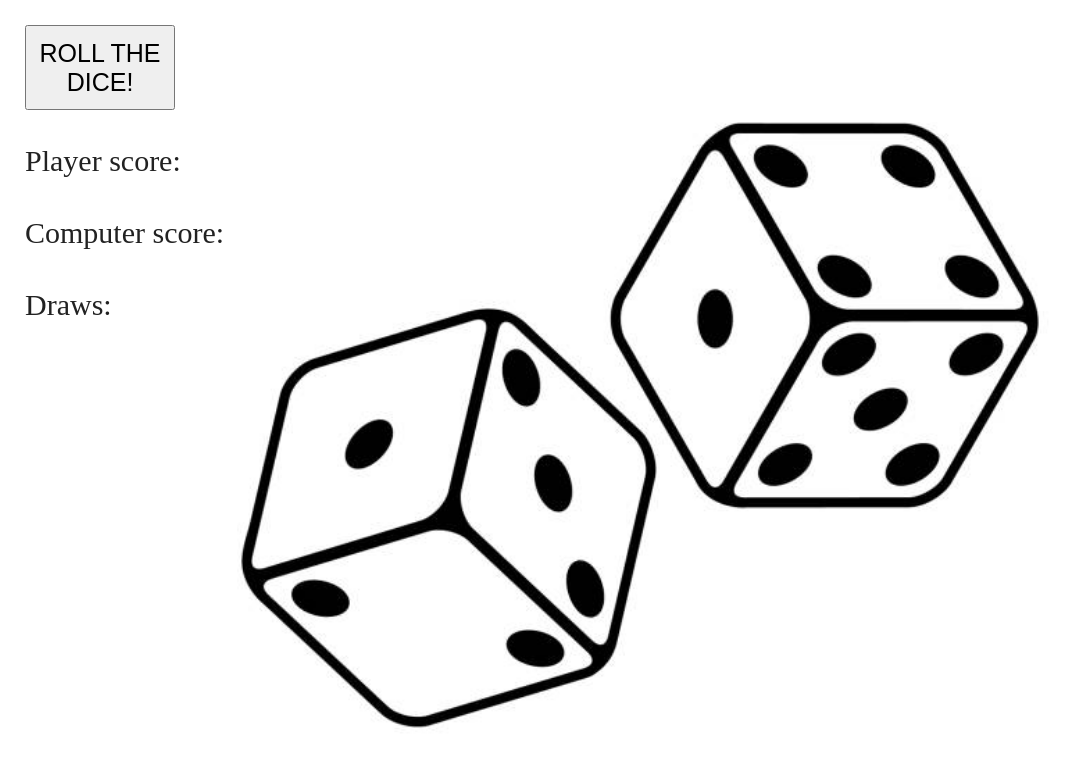
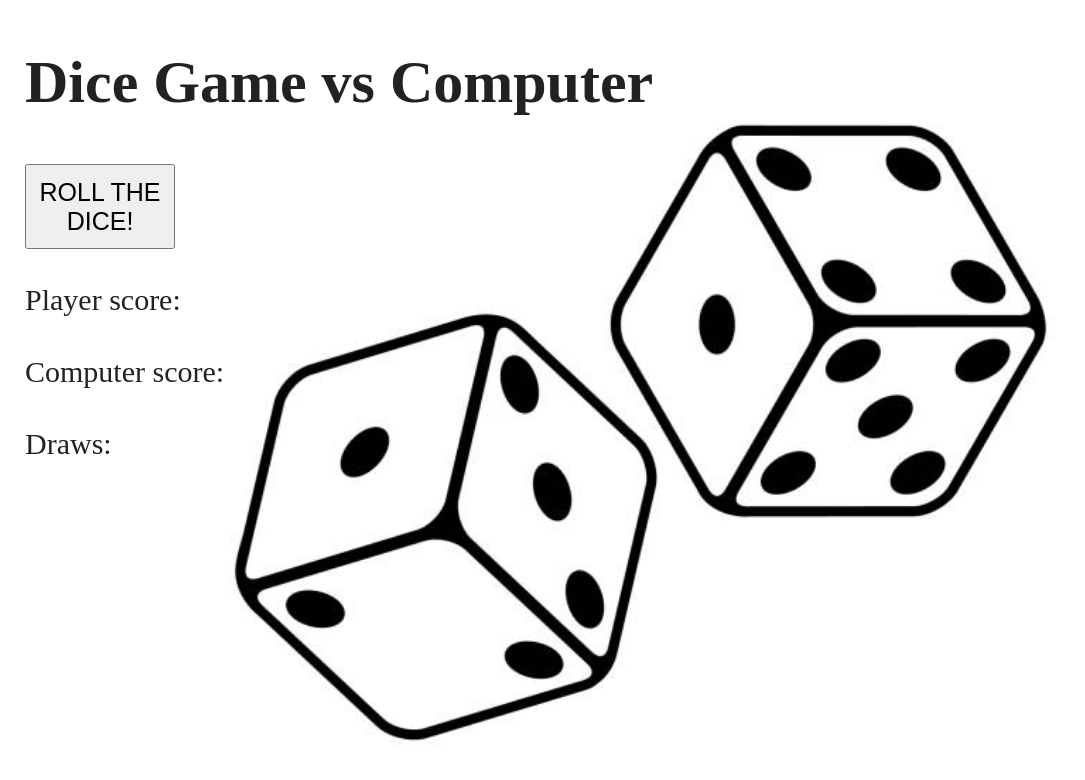
Before and after one commit to AugustLoving/AssigmentsGame, a website built with webpack: page A1/index.html in a window 1280 px wide. Shown: the whole page, without its empty margins (0-1085 px from the left). Built offline with nearby package versions, Linux system fonts and the light colour scheme.

Commit message:
Added header "Dice Game vs Computer"

```diff
--- a/A1/index.html
+++ b/A1/index.html
@@ -43,7 +43,7 @@
 </head>
 
 <body>
-
+<h1>Dice Game vs Computer</h1>
 
 <button id="button0"> ROLL THE DICE! </button>
 <p id="playerRollText"> </p>
```
